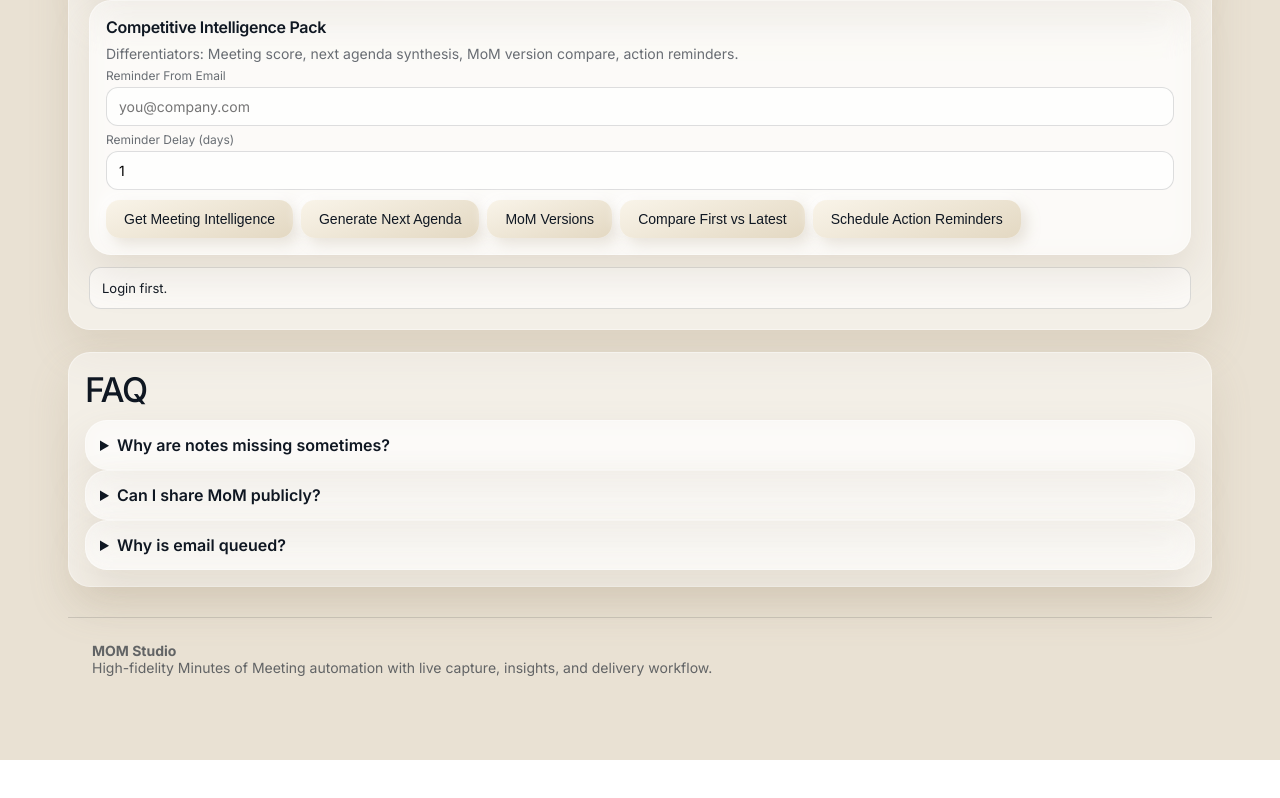
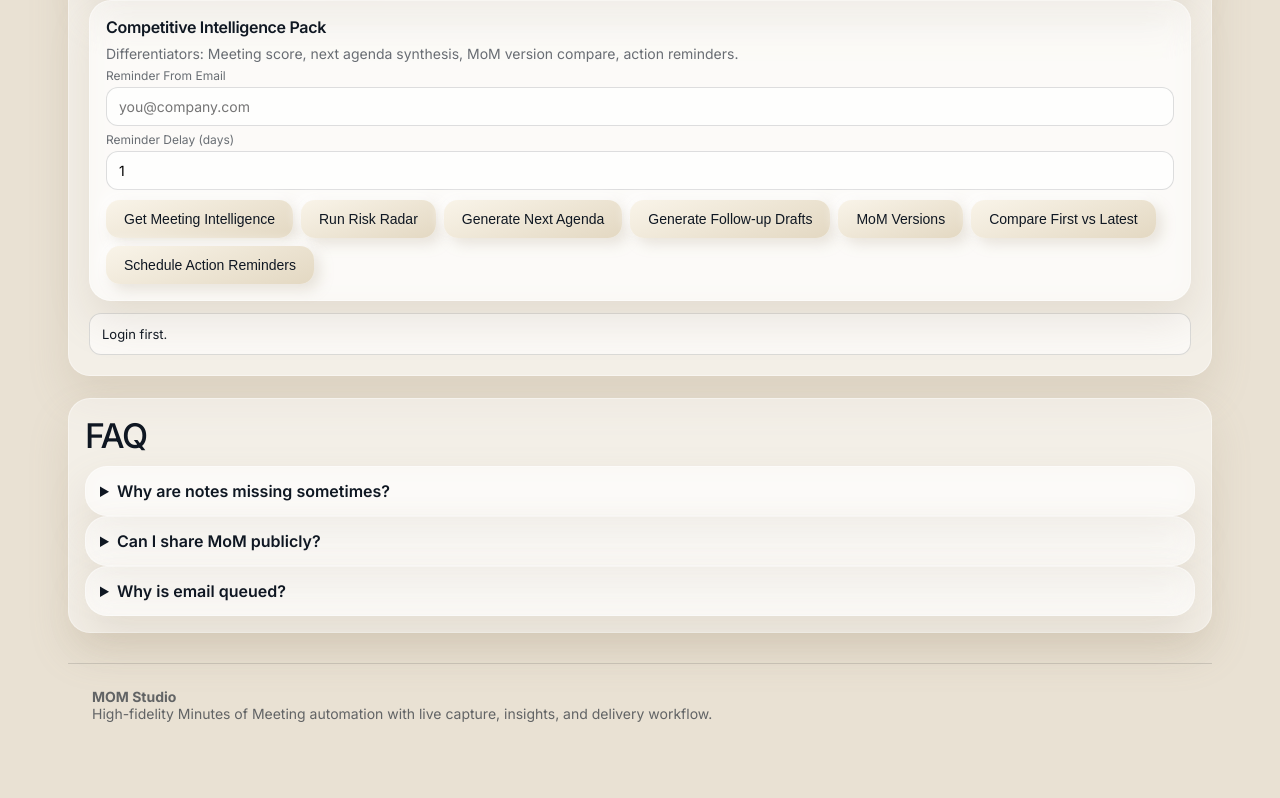
Before and after one commit to abhay-codes07/MOM, a browser extension: page public/index.html in a window 1280 px wide. Shown: the part 3260-4058 px from the top of the page. Before the commit the page ends 4020 px from the top, so only its background shows below. Drawn offline with Linux system fonts and the light colour scheme.

Commit message:
Add risk radar and followup draft controls in UI

```diff
--- a/public/index.html
+++ b/public/index.html
@@ -252,7 +252,9 @@
             <input class="field" id="reminderDaysAhead" value="1" />
             <div class="actions">
               <button class="btn" type="button" id="intelligenceBtn" disabled>Get Meeting Intelligence</button>
+              <button class="btn" type="button" id="riskRadarBtn" disabled>Run Risk Radar</button>
               <button class="btn" type="button" id="nextAgendaBtn" disabled>Generate Next Agenda</button>
+              <button class="btn" type="button" id="followupDraftsBtn" disabled>Generate Follow-up Drafts</button>
               <button class="btn" type="button" id="momVersionsBtn" disabled>MoM Versions</button>
               <button class="btn" type="button" id="momCompareLatestBtn" disabled>Compare First vs Latest</button>
               <button class="btn" type="button" id="scheduleRemindersBtn" disabled>Schedule Action Reminders</button>
```
